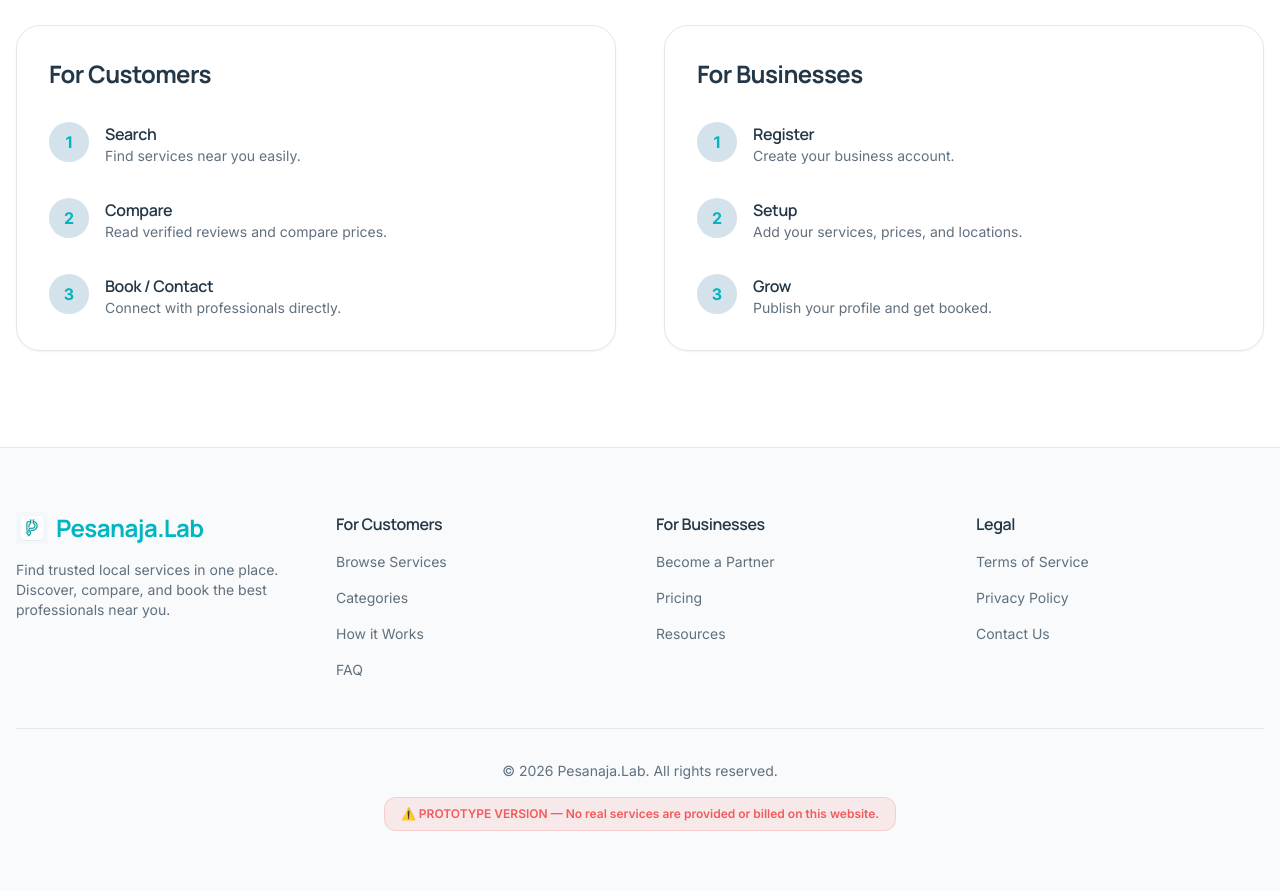
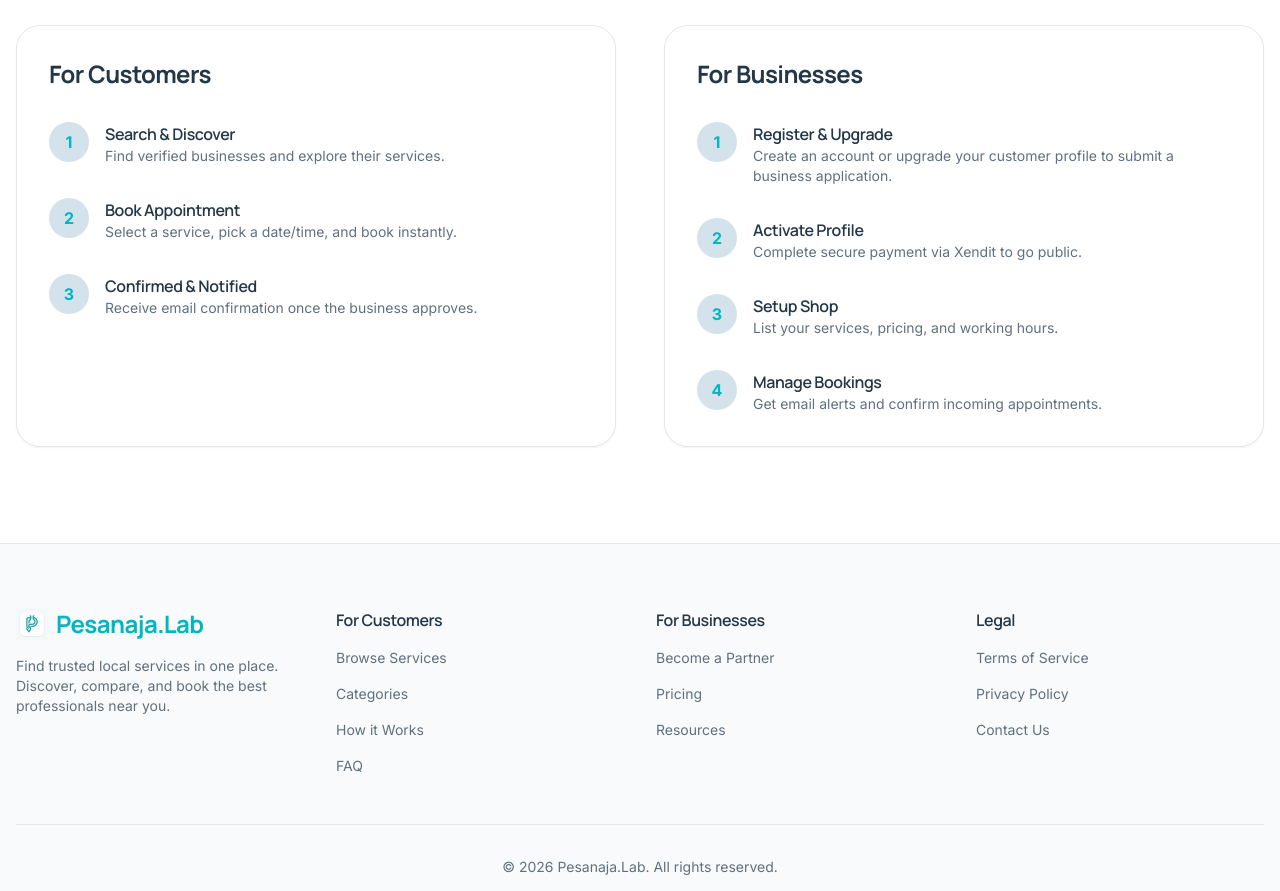
Before and after one commit to sultanisaac/Pesanaja.Lab-Prototype, a Next.js app: page / in a window 1280 px wide. Shown: the part 1780-2671 px from the top of the page. Built offline with nearby package versions, Linux system fonts and the light colour scheme; no server answers; the database is empty.

Commit message:
feat: implement homepage with search functionality, service categories, and trending businesses section

```diff
--- a/src/app/page.tsx
+++ b/src/app/page.tsx
@@ -258,9 +258,9 @@
               <h3 className="mb-8 font-heading text-2xl font-bold text-foreground">For Customers</h3>
               <div className="space-y-8">
                 {[
-                  { title: "Search", desc: "Find services near you easily.", step: "1" },
-                  { title: "Compare", desc: "Read verified reviews and compare prices.", step: "2" },
-                  { title: "Book / Contact", desc: "Connect with professionals directly.", step: "3" },
+                  { title: "Search & Discover", desc: "Find verified businesses and explore their services.", step: "1" },
+                  { title: "Book Appointment", desc: "Select a service, pick a date/time, and book instantly.", step: "2" },
+                  { title: "Confirmed & Notified", desc: "Receive email confirmation once the business approves.", step: "3" },
                 ].map((item) => (
                   <div key={item.step} className="flex gap-4">
                     <div className="flex h-10 w-10 shrink-0 items-center justify-center rounded-full bg-brand font-bold text-primary">
@@ -280,9 +280,10 @@
               <h3 className="mb-8 font-heading text-2xl font-bold text-foreground">For Businesses</h3>
               <div className="space-y-8">
                 {[
-                  { title: "Register", desc: "Create your business account.", step: "1" },
-                  { title: "Setup", desc: "Add your services, prices, and locations.", step: "2" },
-                  { title: "Grow", desc: "Publish your profile and get booked.", step: "3" },
+                  { title: "Register & Upgrade", desc: "Create an account or upgrade your customer profile to submit a business application.", step: "1" },
+                  { title: "Activate Profile", desc: "Complete secure payment via Xendit to go public.", step: "2" },
+                  { title: "Setup Shop", desc: "List your services, pricing, and working hours.", step: "3" },
+                  { title: "Manage Bookings", desc: "Get email alerts and confirm incoming appointments.", step: "4" },
                 ].map((item) => (
                   <div key={item.step} className="flex gap-4">
                     <div className="flex h-10 w-10 shrink-0 items-center justify-center rounded-full bg-brand font-bold text-primary">
```
